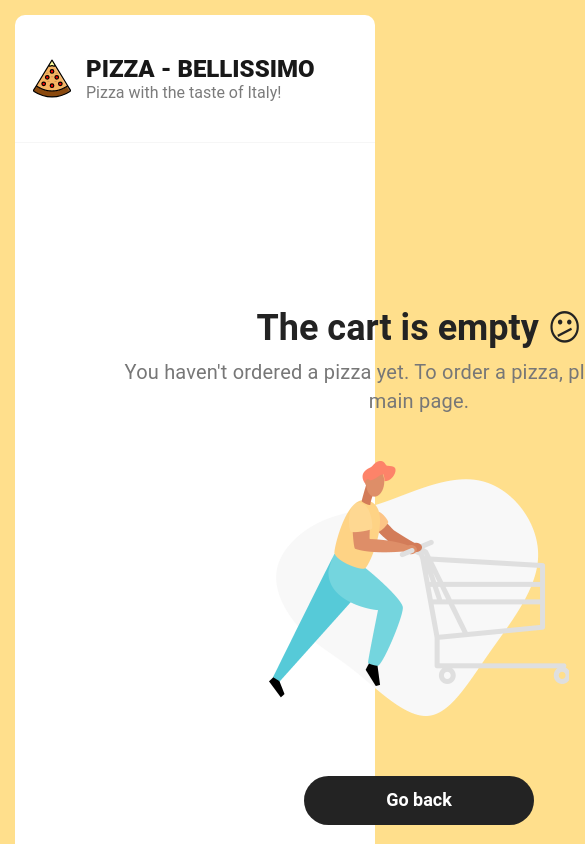
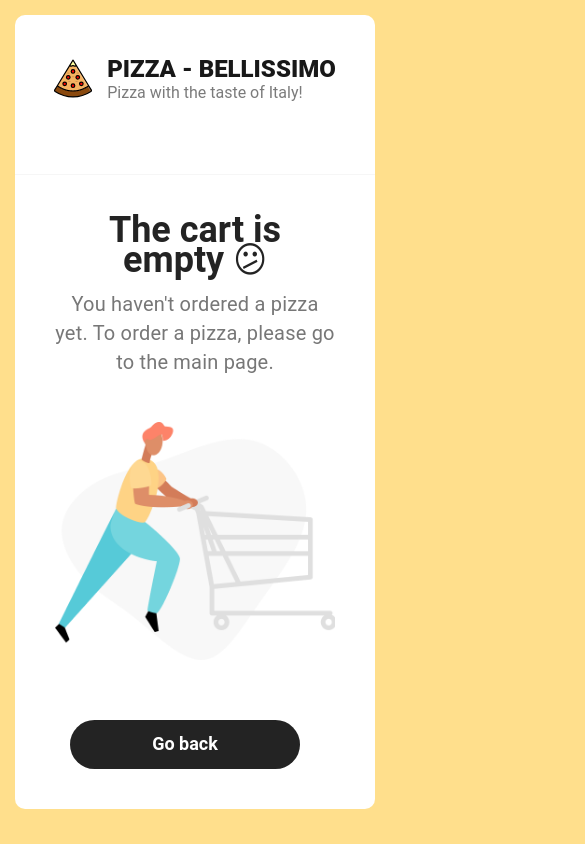
Before and after one commit to LilyVolo/bellissimo, a React app: page /cart in a window 390 px wide. Shown: the top 844 px of the page, 585 px wide, since content can reach past the window. Built offline with nearby package versions, Linux system fonts and the light colour scheme; the HTML template or start-up script is replaced by a standard one.

Commit message:
responsive css

```diff
--- a/src/App.tsx
+++ b/src/App.tsx
@@ -11,7 +11,6 @@ import OnePizzaPage from './pages/onePizza/OnePizzaPage'
 function App() {
 console.log('pizza run')
   return (
-    <>
      <div className="wrapper">
 
       <Header  />
@@ -26,7 +25,6 @@ console.log('pizza run')
 
       </div>
     </div>
-    </>
   )
 }
 
--- a/src/components/CartItem.tsx
+++ b/src/components/CartItem.tsx
@@ -102,7 +102,7 @@ const CartItem: React.FC<CarItemProps> =
                     </button>
                 </div>
                 <div className="cart__item-price">
-    <b> {price*count}</b>
+                    <b> {price*count} €</b>
                 </div>
                 <div className="cart__item-remove">
                     <button onClick={onClickRemove} className="button button--outline button--circle">
--- a/src/components/Header.tsx
+++ b/src/components/Header.tsx
@@ -31,7 +31,7 @@ function Header() {
         </div>
       </div>
       </Link>
-      { <Search /> }
+      <Search />
       <div className="header__cart">
         { pathname !== '/cart' && (
         <Link to="/cart" className="button button--cart">
--- a/src/components/Search/search.module.scss
+++ b/src/components/Search/search.module.scss
@@ -34,3 +34,9 @@
         opacity: 0.8;
     }
 }
+
+@media (max-width: 1060px) {
+    .input {
+        width: fit-content;
+    }
+}
--- a/src/components/pagination/index.tsx
+++ b/src/components/pagination/index.tsx
@@ -17,7 +17,7 @@ const Pagination: React.FC<PaginationProps> = ({ currentPage, onChangePage, cate
 
   return (
     categoryId === 0 && (
-      <div>
+      <div className={'pagination-container'}>
         <ReactPaginate
           className={styles.root}
           nextLabel=">"
--- a/src/pages/onePizza/onePizza.module.scss
+++ b/src/pages/onePizza/onePizza.module.scss
@@ -104,3 +104,28 @@
     letter-spacing: 0.015em;
   }
 }
+
+@media (max-width: 1060px) {
+  .content__items {
+    flex-direction: column;
+    gap: 8px;
+    width: 100%;
+    align-items: center;
+  }
+
+  .pizzaBlock {
+    width: auto;
+    margin-top: 2rem;
+    margin-bottom: 2rem;
+  }
+
+  .pizzaBlockText {
+    width: 100%;
+    margin: auto;
+  }
+
+  .contentBottom {
+    flex-direction: column;
+    gap: 8px;
+  }
+}
--- a/src/scss/app.scss
+++ b/src/scss/app.scss
@@ -22,8 +22,7 @@ body {
 }
 
 .content {
-  padding: 40px 0;
-  padding-left: 40px;
+  padding: 40px;
 
   &__error-info {
     margin: 100px auto;
@@ -408,3 +407,100 @@ body {
     }
   }
 }
+
+.pagination-container {
+  text-align: center;
+}
+
+@media (max-width: 1060px) {
+  .header .container {
+    flex-direction: column;
+    gap: 16px;
+  }
+
+  .content {
+    padding: 20px;
+  }
+
+  .content > .container {
+    width: 100%;
+    margin: 0;
+  }
+
+  h2 {
+    text-align: center;
+  }
+
+  .content__top {
+    flex-direction: column;
+  }
+
+  .sort {
+    align-self: end;
+  }
+
+  .categories ul {
+    flex-wrap: wrap;
+    width: auto !important;
+    text-align: center;
+    justify-content: center;
+  }
+
+  .categories ul li {
+    margin: 4px;
+  }
+
+  .pizza-block {
+    width: auto;
+  }
+
+  .cart--empty {
+    margin: auto;
+    width: 100%;
+  }
+
+  .cart--empty img {
+    width: 100%;
+  }
+
+  .cart--empty a {
+    margin-left: -20px !important;
+  }
+
+  .cart__item {
+    //flex-direction: column;
+    align-items: center;
+    gap: 8px;
+  }
+
+  .cart__item-img {
+    margin: 0;
+    width: auto;
+  }
+
+  .cart__item-count {
+    width: auto;
+    display: flex;
+    gap: 8px;
+  }
+
+  .cart__item-count b {
+    font-size: 12pt;
+  }
+
+  .cart__item-remove {
+    width: auto;
+  }
+
+  .cart__item-price b {
+    font-size: 12pt;
+  }
+
+  .cart__item-info h3 {
+    font-size: 16px;
+  }
+
+  .cart__item-info p {
+    font-size: 14px;
+  }
+}
```
Lines whose indentation alone changed are shown as unchanged.
